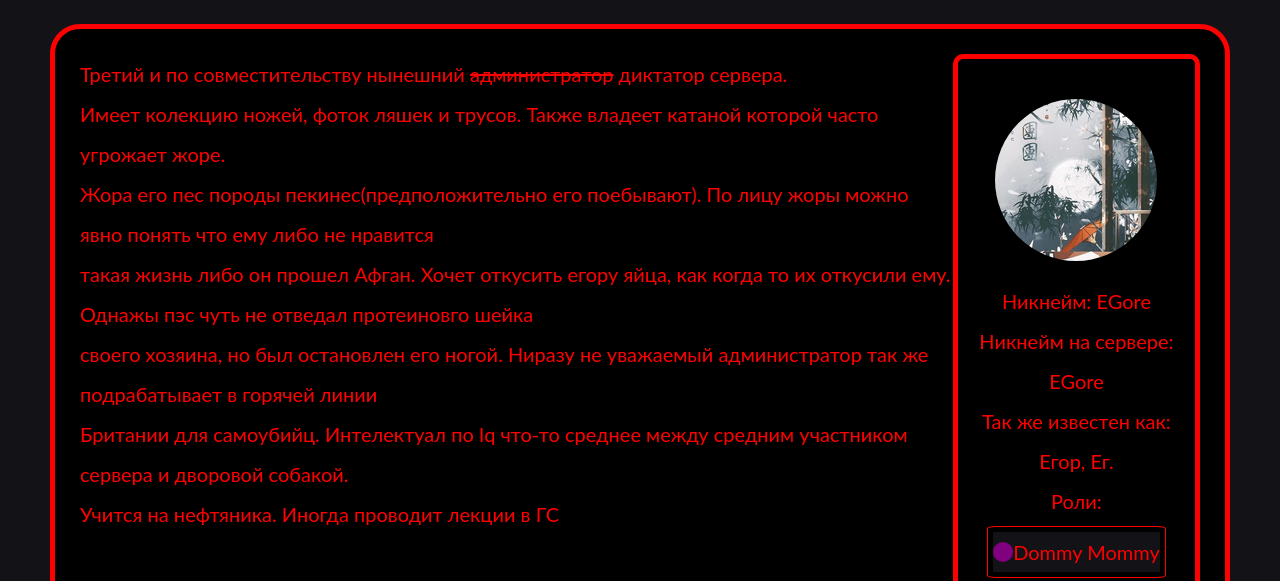
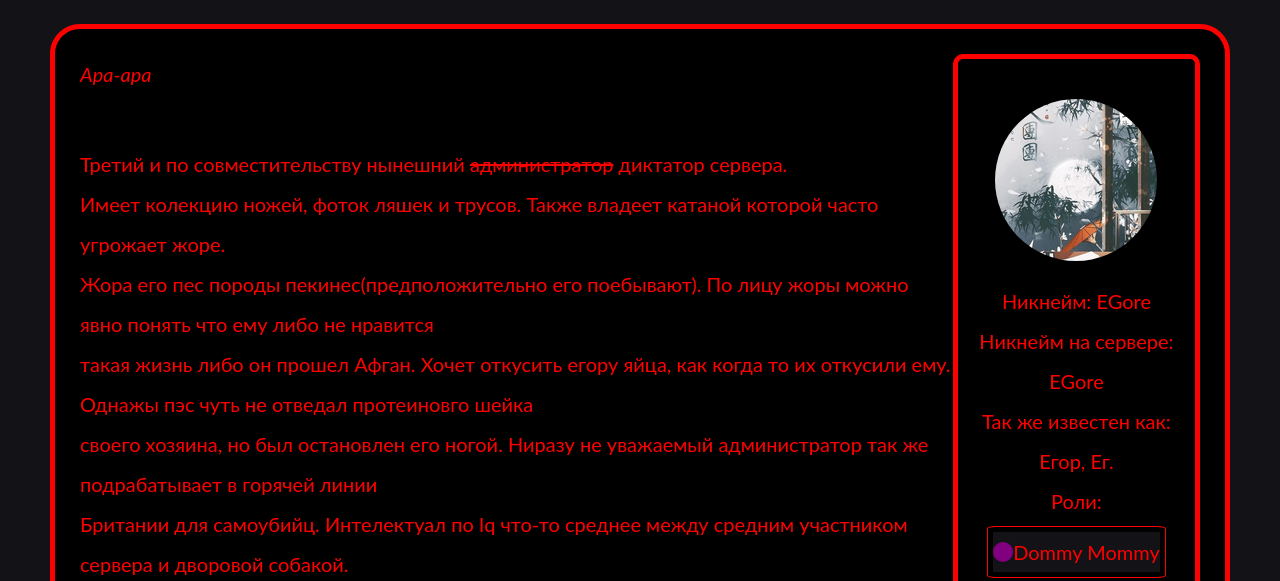
Before and after one commit to XFaer/Project-M.E.F, a plain HTML site: page users/Egor/Egor.html in a window 1280 px wide. Shown: the part 216-797 px from the top of the page. Drawn offline with nearby package versions, Linux system fonts and the light colour scheme; files whose address does not match are found by name.

Commit message:
Update Egor.html

```diff
--- a/users/Egor/Egor.html
+++ b/users/Egor/Egor.html
@@ -25,6 +25,8 @@
     <a href="/main_page.html"><img src="\logo.png" class="logo"></a>
     <div class="main_div">
         <div class="text_div">
+            <p style="padding-bottom: 50px;"><em>Ара-ара</em></p>
+
             <p>Третий и по совместительству нынешний <del>администратор</del> диктатор сервера.</p>
             <p>Имеет колекцию ножей, фоток ляшек и трусов. Также владеет катаной которой часто угрожает жоре.</p>
             <p>Жора его пес породы пекинес(предположительно его поебывают). По лицу жоры можно явно понять что ему либо не нравится</p>
```
